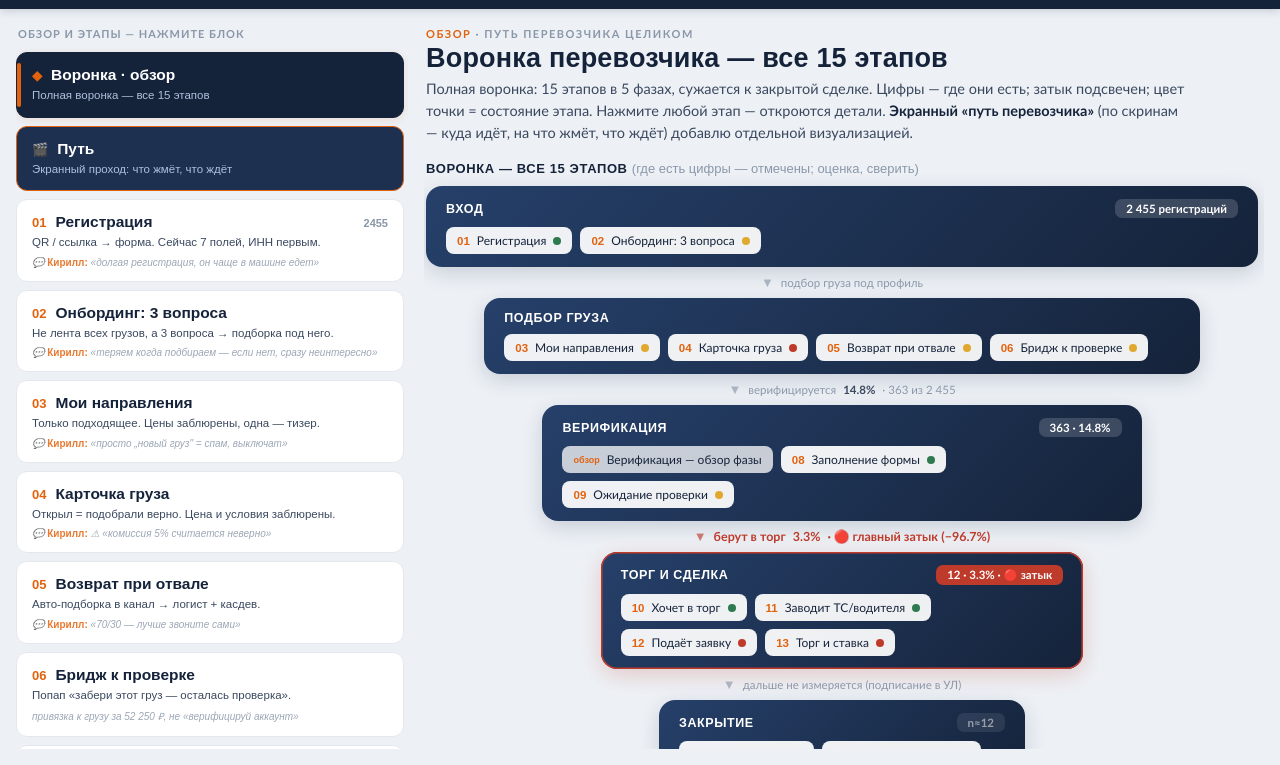
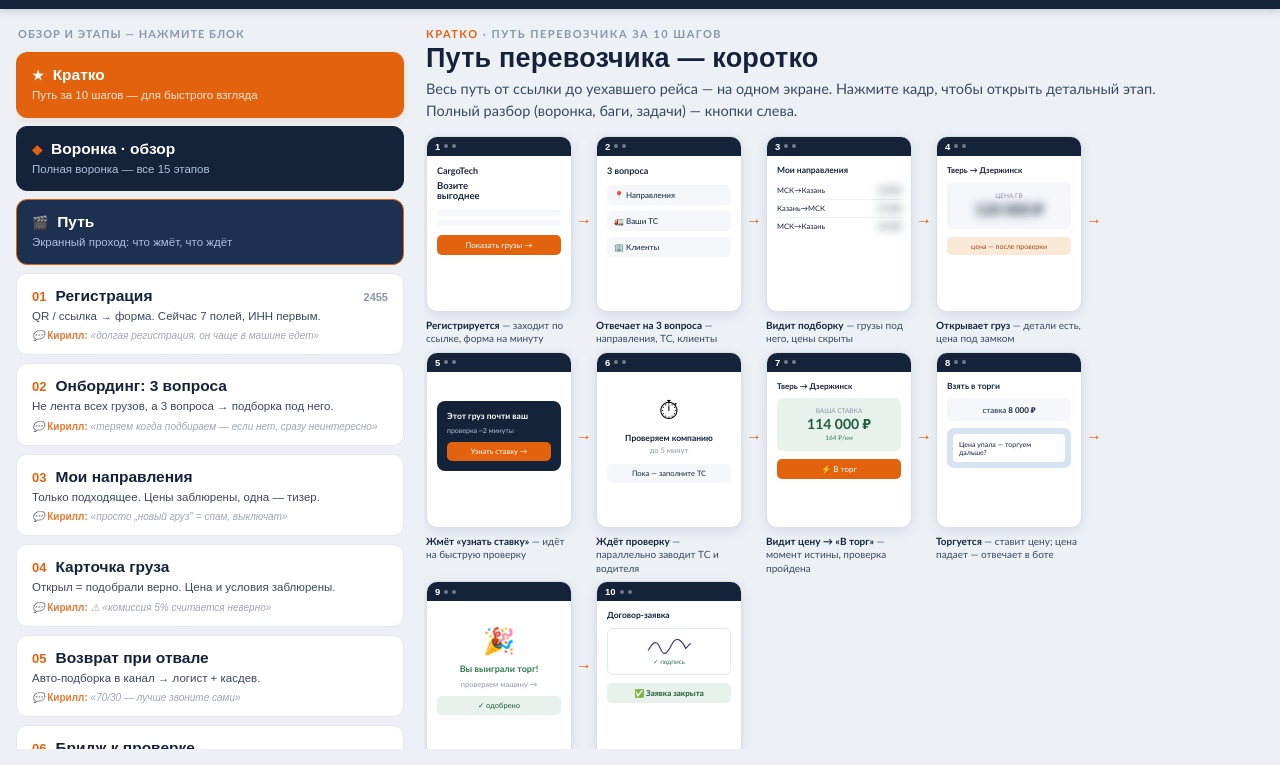
Before and after one commit to ValerySav/Onboarding-Cargotech-Marshall, a plain HTML site: page index.html in a window 1280 px wide. Shown: the part 35-800 px from the top of the page. Drawn offline with Linux system fonts and the light colour scheme.

Commit message:
Добавить стартовый экран «Кратко» — путь за 10 шагов

```diff
--- a/index.html
+++ b/index.html
@@ -183,7 +183,12 @@
   <aside class="funnel">
     <h2>Обзор и этапы — нажмите блок</h2>
 
-    <button class="stage active" data-k="overview" style="background:var(--ink);border-color:var(--ink)">
+    <button class="stage active" data-k="short" style="background:var(--accent);border-color:var(--accent)">
+      <div class="row1"><span class="num" style="color:#fff">★</span><span class="ttl" style="color:#fff">Кратко</span></div>
+      <div class="one" style="color:#FBE9D8">Путь за 10 шагов — для быстрого взгляда</div>
+    </button>
+
+    <button class="stage" data-k="overview" style="background:var(--ink);border-color:var(--ink)">
       <div class="row1"><span class="num">◆</span><span class="ttl" style="color:#fff">Воронка · обзор</span></div>
       <div class="one" style="color:#AEC0DC">Полная воронка — все 15 этапов</div>
     </button>
@@ -292,8 +297,40 @@
   <!-- ============ RIGHT: DETAIL ============ -->
   <main class="detail">
 
+    <!-- 00 SHORT · кратко -->
+    <section class="pane show" data-k="short">
+      <div class="kick"><b>Кратко</b> · путь перевозчика за 10 шагов</div>
+      <h1>Путь перевозчика — коротко</h1>
+      <div class="lead">Весь путь от ссылки до уехавшего рейса — на одном экране. Нажмите кадр, чтобы открыть детальный этап. Полный разбор (воронка, баги, задачи) — кнопки слева.</div>
+      <div class="sb">
+        <div class="sb-step"><button class="sb-card" onclick="select('reg')"><div class="sb-screen"><div class="sb-top"><b>1</b><i></i><i></i></div><div class="sb-body"><div style="font-size:9px;font-weight:700;color:var(--ink)">CargoTech</div><div style="font-size:9.5px;font-weight:700;color:var(--ink);line-height:1.15;margin:5px 0 8px">Возите<br>выгоднее</div><div style="height:6px;background:var(--panel);border-radius:3px;margin-bottom:4px"></div><div style="height:6px;background:var(--panel);border-radius:3px;margin-bottom:9px"></div><div style="background:var(--accent);color:#fff;font-size:8px;text-align:center;padding:5px;border-radius:5px">Показать грузы →</div></div></div><div class="sb-cap"><b>Регистрируется</b> — заходит по ссылке, форма на минуту</div></button><span class="sb-arrow">→</span></div>
+
+        <div class="sb-step"><button class="sb-card" onclick="select('onb')"><div class="sb-screen"><div class="sb-top"><b>2</b><i></i><i></i></div><div class="sb-body"><div style="font-size:9px;font-weight:700;color:var(--ink);margin-bottom:9px">3 вопроса</div><div style="font-size:8px;background:var(--panel);border-radius:5px;padding:5px 7px;margin-bottom:6px;color:var(--ink)">📍 Направления</div><div style="font-size:8px;background:var(--panel);border-radius:5px;padding:5px 7px;margin-bottom:6px;color:var(--ink)">🚛 Ваши ТС</div><div style="font-size:8px;background:var(--panel);border-radius:5px;padding:5px 7px;color:var(--ink)">🏢 Клиенты</div></div></div><div class="sb-cap"><b>Отвечает на 3 вопроса</b> — направления, ТС, клиенты</div></button><span class="sb-arrow">→</span></div>
+
+        <div class="sb-step"><button class="sb-card" onclick="select('napr')"><div class="sb-screen"><div class="sb-top"><b>3</b><i></i><i></i></div><div class="sb-body"><div style="font-size:8.5px;font-weight:700;color:var(--ink);margin-bottom:7px">Мои направления</div><div style="display:flex;justify-content:space-between;font-size:7.5px;padding:4px 0;border-bottom:1px solid #EEF1F5;color:var(--ink)"><span>МСК→Казань</span><span class="blur" style="font-weight:700">13 870</span></div><div style="display:flex;justify-content:space-between;font-size:7.5px;padding:4px 0;border-bottom:1px solid #EEF1F5;color:var(--ink)"><span>Казань→МСК</span><span class="blur" style="font-weight:700">14 320</span></div><div style="display:flex;justify-content:space-between;font-size:7.5px;padding:4px 0;color:var(--ink)"><span>МСК→Казань</span><span class="blur" style="font-weight:700">13 540</span></div></div></div><div class="sb-cap"><b>Видит подборку</b> — грузы под него, цены скрыты</div></button><span class="sb-arrow">→</span></div>
+
+        <div class="sb-step"><button class="sb-card" onclick="select('card')"><div class="sb-screen"><div class="sb-top"><b>4</b><i></i><i></i></div><div class="sb-body"><div style="font-size:8px;font-weight:700;color:var(--ink);margin-bottom:7px">Тверь → Дзержинск</div><div style="background:var(--panel);border-radius:6px;padding:10px 6px;text-align:center"><div style="font-size:6.5px;color:var(--muted);text-transform:uppercase">Цена ГВ</div><div class="blur" style="font-size:15px;font-weight:700;color:var(--ink)">120 000 ₽</div></div><div style="background:var(--accent-soft);font-size:7px;color:#9A4A12;text-align:center;padding:5px;border-radius:5px;margin-top:8px">цена — после проверки</div></div></div><div class="sb-cap"><b>Открывает груз</b> — детали есть, цена под замком</div></button><span class="sb-arrow">→</span></div>
+
+        <div class="sb-step"><button class="sb-card" onclick="select('bridge')"><div class="sb-screen"><div class="sb-top"><b>5</b><i></i><i></i></div><div class="sb-body"><div style="background:var(--ink);color:#fff;border-radius:8px;padding:10px;margin-top:20px"><div style="font-size:8.5px;font-weight:700">Этот груз почти ваш</div><div style="font-size:7px;color:#AEC0DC;margin:5px 0 8px">проверка ~2 минуты</div><div style="background:var(--accent);font-size:7.5px;text-align:center;padding:5px;border-radius:5px">Узнать ставку →</div></div></div></div><div class="sb-cap"><b>Жмёт «узнать ставку»</b> — идёт на быструю проверку</div></button><span class="sb-arrow">→</span></div>
+
+        <div class="sb-step"><button class="sb-card" onclick="select('wait')"><div class="sb-screen"><div class="sb-top"><b>6</b><i></i><i></i></div><div class="sb-body" style="text-align:center"><div style="font-size:26px;margin-top:12px">⏱</div><div style="font-size:8.5px;font-weight:700;color:var(--ink);margin-top:7px">Проверяем компанию</div><div style="font-size:7.5px;color:var(--muted);margin-top:3px">до 5 минут</div><div style="font-size:7.5px;background:var(--panel);border-radius:5px;padding:5px;margin-top:9px;color:var(--ink)">Пока — заполните ТС</div></div></div><div class="sb-cap"><b>Ждёт проверку</b> — параллельно заводит ТС и водителя</div></button><span class="sb-arrow">→</span></div>
+
+        <div class="sb-step"><button class="sb-card" onclick="select('torg')"><div class="sb-screen"><div class="sb-top"><b>7</b><i></i><i></i></div><div class="sb-body"><div style="font-size:8px;font-weight:700;color:var(--ink);margin-bottom:7px">Тверь → Дзержинск</div><div style="background:var(--pos-soft);border-radius:6px;padding:9px 6px;text-align:center"><div style="font-size:6.5px;color:var(--muted);text-transform:uppercase">Ваша ставка</div><div style="font-size:14px;font-weight:700;color:#1F5C3A">114 000 ₽</div><div style="font-size:6.5px;color:#3a7a57">164 ₽/км</div></div><div style="background:var(--accent);color:#fff;font-size:8px;text-align:center;padding:5px;border-radius:5px;margin-top:8px">⚡ В торг</div></div></div><div class="sb-cap"><b>Видит цену → «В торг»</b> — момент истины, проверка пройдена</div></button><span class="sb-arrow">→</span></div>
+
+        <div class="sb-step"><button class="sb-card" onclick="select('bidding')"><div class="sb-screen"><div class="sb-top"><b>8</b><i></i><i></i></div><div class="sb-body"><div style="font-size:8.5px;font-weight:700;color:var(--ink);margin-bottom:7px">Взять в торги</div><div style="background:var(--panel);border-radius:5px;padding:6px;font-size:8px;text-align:center;margin-bottom:7px;color:var(--ink)">ставка <b>8 000 ₽</b></div><div style="background:#D7E3F0;border-radius:7px;padding:6px"><div style="background:#fff;border-radius:4px;padding:6px;font-size:7px;color:var(--ink)">Цена упала — торгуем дальше?</div></div></div></div><div class="sb-cap"><b>Торгуется</b> — ставит цену; цена падает — отвечает в боте</div></button><span class="sb-arrow">→</span></div>
+
+        <div class="sb-step"><button class="sb-card" onclick="select('won')"><div class="sb-screen"><div class="sb-top"><b>9</b><i></i><i></i></div><div class="sb-body" style="text-align:center"><div style="font-size:26px;margin-top:14px">🎉</div><div style="font-size:9px;font-weight:700;color:var(--pos);margin-top:7px">Вы выиграли торг!</div><div style="font-size:7.5px;color:var(--muted);margin-top:6px">проверяем машину →</div><div style="font-size:7.5px;color:#1F5C3A;background:var(--pos-soft);border-radius:5px;padding:5px;margin-top:7px">✓ одобрено</div></div></div><div class="sb-cap"><b>Выиграл</b> — проверяют машину → одобрено</div></button><span class="sb-arrow">→</span></div>
+
+        <div class="sb-step"><button class="sb-card" onclick="select('sign')"><div class="sb-screen"><div class="sb-top"><b>10</b><i></i><i></i></div><div class="sb-body"><div style="font-size:8.5px;font-weight:700;color:var(--ink);margin-bottom:8px">Договор-заявка</div><div style="border:1px solid var(--hair);border-radius:6px;padding:8px;text-align:center;margin-bottom:8px"><svg width="46" height="18" viewBox="0 0 58 22"><path d="M3 16 C 10 4, 14 4, 18 14 S 26 22, 32 10 S 44 2, 50 14 L 56 8" fill="none" stroke="#3a4a7a" stroke-width="1.6" stroke-linecap="round"/></svg><div style="font-size:6.5px;color:var(--pos)">✓ подпись</div></div><div style="background:var(--pos-soft);color:#1F5C3A;font-size:8px;text-align:center;padding:5px;border-radius:5px;font-weight:700">✅ Заявка закрыта</div></div></div><div class="sb-cap"><b>Подписывает</b> — договор в один тап → рейс уехал</div></button></div>
+      </div>
+      <div style="margin-top:18px;display:flex;gap:12px;flex-wrap:wrap">
+        <button onclick="select('path')" style="background:var(--ink);color:#fff;border:none;border-radius:9px;padding:11px 18px;font-size:12.5px;font-weight:700;cursor:pointer;font-family:var(--body)">▶ Пройти подробно по экранам</button>
+        <button onclick="select('overview')" style="background:#fff;color:var(--ink);border:1px solid var(--hair);border-radius:9px;padding:11px 18px;font-size:12.5px;font-weight:700;cursor:pointer;font-family:var(--body)">Воронка и задачи →</button>
+      </div>
+    </section>
+
     <!-- 00 OVERVIEW -->
-    <section class="pane show" data-k="overview">
+    <section class="pane" data-k="overview">
       <div class="kick"><b>Обзор</b> · путь перевозчика целиком</div>
       <h1>Воронка перевозчика — все 15 этапов</h1>
       <div class="lead">Полная воронка: 15 этапов в 5 фазах, сужается к закрытой сделке. Цифры — где они есть; затык подсвечен; цвет точки = состояние этапа. Нажмите любой этап — откроются детали. <b style="color:var(--ink)">Экранный «путь перевозчика»</b> (по скринам — куда идёт, на что жмёт, что ждёт) добавлю отдельной визуализацией.</div>
@@ -385,27 +422,6 @@
       </div>
       <div class="ps-dots">
         <button class="ps-dot on" onclick="psShow(0)"></button><button class="ps-dot" onclick="psShow(1)"></button><button class="ps-dot" onclick="psShow(2)"></button><button class="ps-dot" onclick="psShow(3)"></button><button class="ps-dot" onclick="psShow(4)"></button><button class="ps-dot" onclick="psShow(5)"></button><button class="ps-dot" onclick="psShow(6)"></button><button class="ps-dot" onclick="psShow(7)"></button><button class="ps-dot" onclick="psShow(8)"></button><button class="ps-dot" onclick="psShow(9)"></button><span class="ps-count" id="ps-count">1 / 10</span>
-      </div>
-      <div class="sb" style="display:none">
-        <div class="sb-step"><button class="sb-card" onclick="select('reg')"><div class="sb-screen"><div class="sb-top"><b>1</b><i></i><i></i></div><div class="sb-body"><div style="font-size:9px;font-weight:700;color:var(--ink)">CargoTech</div><div style="font-size:9.5px;font-weight:700;color:var(--ink);line-height:1.15;margin:5px 0 8px">Возите<br>выгоднее</div><div style="height:6px;background:var(--panel);border-radius:3px;margin-bottom:4px"></div><div style="height:6px;background:var(--panel);border-radius:3px;margin-bottom:9px"></div><div style="background:var(--accent);color:#fff;font-size:8px;text-align:center;padding:5px;border-radius:5px">Показать грузы →</div></div></div><div class="sb-cap"><b>Регистрируется</b> — заходит по ссылке, форма на минуту</div></button><span class="sb-arrow">→</span></div>
-
-        <div class="sb-step"><button class="sb-card" onclick="select('onb')"><div class="sb-screen"><div class="sb-top"><b>2</b><i></i><i></i></div><div class="sb-body"><div style="font-size:9px;font-weight:700;color:var(--ink);margin-bottom:9px">3 вопроса</div><div style="font-size:8px;background:var(--panel);border-radius:5px;padding:5px 7px;margin-bottom:6px;color:var(--ink)">📍 Направления</div><div style="font-size:8px;background:var(--panel);border-radius:5px;padding:5px 7px;margin-bottom:6px;color:var(--ink)">🚛 Ваши ТС</div><div style="font-size:8px;background:var(--panel);border-radius:5px;padding:5px 7px;color:var(--ink)">🏢 Клиенты</div></div></div><div class="sb-cap"><b>Отвечает на 3 вопроса</b> — направления, ТС, клиенты</div></button><span class="sb-arrow">→</span></div>
-
-        <div class="sb-step"><button class="sb-card" onclick="select('napr')"><div class="sb-screen"><div class="sb-top"><b>3</b><i></i><i></i></div><div class="sb-body"><div style="font-size:8.5px;font-weight:700;color:var(--ink);margin-bottom:7px">Мои направления</div><div style="display:flex;justify-content:space-between;font-size:7.5px;padding:4px 0;border-bottom:1px solid #EEF1F5;color:var(--ink)"><span>МСК→Казань</span><span class="blur" style="font-weight:700">13 870</span></div><div style="display:flex;justify-content:space-between;font-size:7.5px;padding:4px 0;border-bottom:1px solid #EEF1F5;color:var(--ink)"><span>Казань→МСК</span><span class="blur" style="font-weight:700">14 320</span></div><div style="display:flex;justify-content:space-between;font-size:7.5px;padding:4px 0;color:var(--ink)"><span>МСК→Казань</span><span class="blur" style="font-weight:700">13 540</span></div></div></div><div class="sb-cap"><b>Видит подборку</b> — грузы под него, цены скрыты</div></button><span class="sb-arrow">→</span></div>
-
-        <div class="sb-step"><button class="sb-card" onclick="select('card')"><div class="sb-screen"><div class="sb-top"><b>4</b><i></i><i></i></div><div class="sb-body"><div style="font-size:8px;font-weight:700;color:var(--ink);margin-bottom:7px">Тверь → Дзержинск</div><div style="background:var(--panel);border-radius:6px;padding:10px 6px;text-align:center"><div style="font-size:6.5px;color:var(--muted);text-transform:uppercase">Цена ГВ</div><div class="blur" style="font-size:15px;font-weight:700;color:var(--ink)">120 000 ₽</div></div><div style="background:var(--accent-soft);font-size:7px;color:#9A4A12;text-align:center;padding:5px;border-radius:5px;margin-top:8px">цена — после проверки</div></div></div><div class="sb-cap"><b>Открывает груз</b> — детали есть, цена под замком</div></button><span class="sb-arrow">→</span></div>
-
-        <div class="sb-step"><button class="sb-card" onclick="select('bridge')"><div class="sb-screen"><div class="sb-top"><b>5</b><i></i><i></i></div><div class="sb-body"><div style="background:var(--ink);color:#fff;border-radius:8px;padding:10px;margin-top:20px"><div style="font-size:8.5px;font-weight:700">Этот груз почти ваш</div><div style="font-size:7px;color:#AEC0DC;margin:5px 0 8px">проверка ~2 минуты</div><div style="background:var(--accent);font-size:7.5px;text-align:center;padding:5px;border-radius:5px">Узнать ставку →</div></div></div></div><div class="sb-cap"><b>Жмёт «узнать ставку»</b> — идёт на быструю проверку</div></button><span class="sb-arrow">→</span></div>
-
-        <div class="sb-step"><button class="sb-card" onclick="select('wait')"><div class="sb-screen"><div class="sb-top"><b>6</b><i></i><i></i></div><div class="sb-body" style="text-align:center"><div style="font-size:26px;margin-top:12px">⏱</div><div style="font-size:8.5px;font-weight:700;color:var(--ink);margin-top:7px">Проверяем компанию</div><div style="font-size:7.5px;color:var(--muted);margin-top:3px">до 5 минут</div><div style="font-size:7.5px;background:var(--panel);border-radius:5px;padding:5px;margin-top:9px;color:var(--ink)">Пока — заполните ТС</div></div></div><div class="sb-cap"><b>Ждёт проверку</b> — параллельно заводит ТС и водителя</div></button><span class="sb-arrow">→</span></div>
-
-        <div class="sb-step"><button class="sb-card" onclick="select('torg')"><div class="sb-screen"><div class="sb-top"><b>7</b><i></i><i></i></div><div class="sb-body"><div style="font-size:8px;font-weight:700;color:var(--ink);margin-bottom:7px">Тверь → Дзержинск</div><div style="background:var(--pos-soft);border-radius:6px;padding:9px 6px;text-align:center"><div style="font-size:6.5px;color:var(--muted);text-transform:uppercase">Ваша ставка</div><div style="font-size:14px;font-weight:700;color:#1F5C3A">114 000 ₽</div><div style="font-size:6.5px;color:#3a7a57">164 ₽/км</div></div><div style="background:var(--accent);color:#fff;font-size:8px;text-align:center;padding:5px;border-radius:5px;margin-top:8px">⚡ В торг</div></div></div><div class="sb-cap"><b>Видит цену → «В торг»</b> — момент истины, проверка пройдена</div></button><span class="sb-arrow">→</span></div>
-
-        <div class="sb-step"><button class="sb-card" onclick="select('bidding')"><div class="sb-screen"><div class="sb-top"><b>8</b><i></i><i></i></div><div class="sb-body"><div style="font-size:8.5px;font-weight:700;color:var(--ink);margin-bottom:7px">Взять в торги</div><div style="background:var(--panel);border-radius:5px;padding:6px;font-size:8px;text-align:center;margin-bottom:7px;color:var(--ink)">ставка <b>8 000 ₽</b></div><div style="background:#D7E3F0;border-radius:7px;padding:6px"><div style="background:#fff;border-radius:4px;padding:6px;font-size:7px;color:var(--ink)">Цена упала — торгуем дальше?</div></div></div></div><div class="sb-cap"><b>Торгуется</b> — ставит цену; цена падает — отвечает в боте</div></button><span class="sb-arrow">→</span></div>
-
-        <div class="sb-step"><button class="sb-card" onclick="select('won')"><div class="sb-screen"><div class="sb-top"><b>9</b><i></i><i></i></div><div class="sb-body" style="text-align:center"><div style="font-size:26px;margin-top:14px">🎉</div><div style="font-size:9px;font-weight:700;color:var(--pos);margin-top:7px">Вы выиграли торг!</div><div style="font-size:7.5px;color:var(--muted);margin-top:6px">проверяем машину →</div><div style="font-size:7.5px;color:#1F5C3A;background:var(--pos-soft);border-radius:5px;padding:5px;margin-top:7px">✓ одобрено</div></div></div><div class="sb-cap"><b>Выиграл</b> — проверяют машину → одобрено</div></button><span class="sb-arrow">→</span></div>
-
-        <div class="sb-step"><button class="sb-card" onclick="select('sign')"><div class="sb-screen"><div class="sb-top"><b>10</b><i></i><i></i></div><div class="sb-body"><div style="font-size:8.5px;font-weight:700;color:var(--ink);margin-bottom:8px">Договор-заявка</div><div style="border:1px solid var(--hair);border-radius:6px;padding:8px;text-align:center;margin-bottom:8px"><svg width="46" height="18" viewBox="0 0 58 22"><path d="M3 16 C 10 4, 14 4, 18 14 S 26 22, 32 10 S 44 2, 50 14 L 56 8" fill="none" stroke="#3a4a7a" stroke-width="1.6" stroke-linecap="round"/></svg><div style="font-size:6.5px;color:var(--pos)">✓ подпись</div></div><div style="background:var(--pos-soft);color:#1F5C3A;font-size:8px;text-align:center;padding:5px;border-radius:5px;font-weight:700">✅ Заявка закрыта</div></div></div><div class="sb-cap"><b>Подписывает</b> — договор в один тап → рейс уехал</div></button></div>
       </div>
       <div style="margin-top:18px;font-size:11.5px;color:var(--muted);max-width:900px;line-height:1.5">🟢 Это путь, каким мы его проектируем. Где сейчас рвётся (торг по телефону, баги оплаты, инверсия договора) — красные пометки на этапах <b style="color:var(--warn)">4 · 12 · 13 · 15</b> и в воронке-обзоре.</div>
     </section>
```
